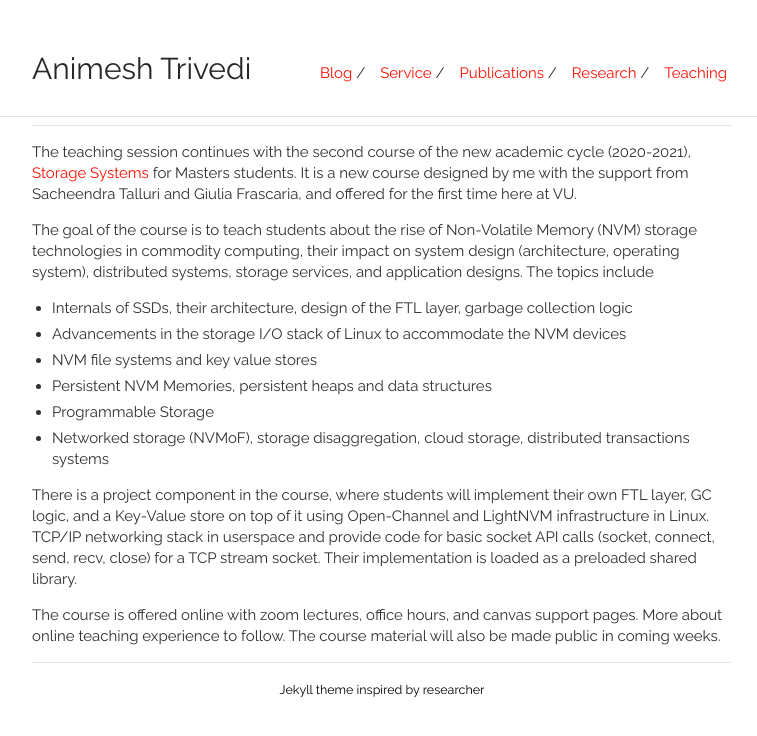
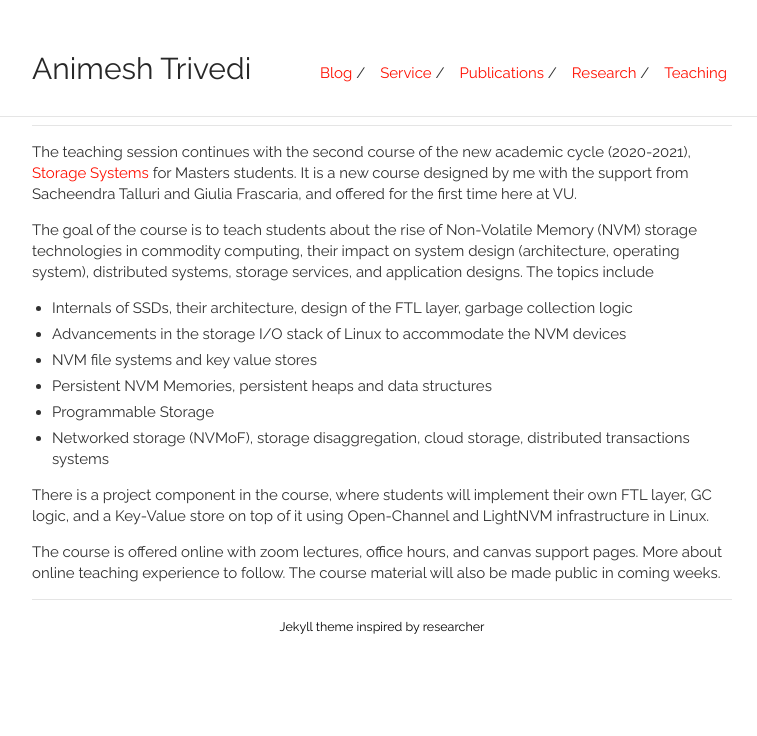
Before and after one commit to animeshtrivedi/animeshtrivedi.github.io, a Jekyll site: the page built from _posts/2020-11-01-stosys.md, in a window 1280 px wide. Shown: the top 736 px of the page, without its empty margins (258-1015 px from the left). Built offline with Jekyll 4.4.1, drawn with Linux system fonts in a browser that asks for light colours.

Commit message:
typos
Signed-off-by: Animesh Trivedi <atrivedi@apache.org>

```diff
--- a/_posts/2020-11-01-stosys.md
+++ b/_posts/2020-11-01-stosys.md
@@ -18,6 +18,6 @@ system), distributed systems, storage services, and application designs. The top
   * Programmable Storage
   * Networked storage (NVMoF), storage disaggregation, cloud storage, distributed transactions systems
 
-There is a project component in the course, where students will implement their own FTL layer, GC logic, and a Key-Value store on top of it using Open-Channel and LightNVM infrastructure in Linux. TCP/IP networking stack in userspace and provide code for basic socket API calls (socket, connect, send, recv, close) for a TCP stream socket. Their implementation is loaded as a preloaded shared library.
+There is a project component in the course, where students will implement their own FTL layer, GC logic, and a Key-Value store on top of it using Open-Channel and LightNVM infrastructure in Linux.
 
 The course is offered online with zoom lectures, office hours, and canvas support pages. More about online teaching experience to follow. The course material will also be made public in coming weeks.
```
